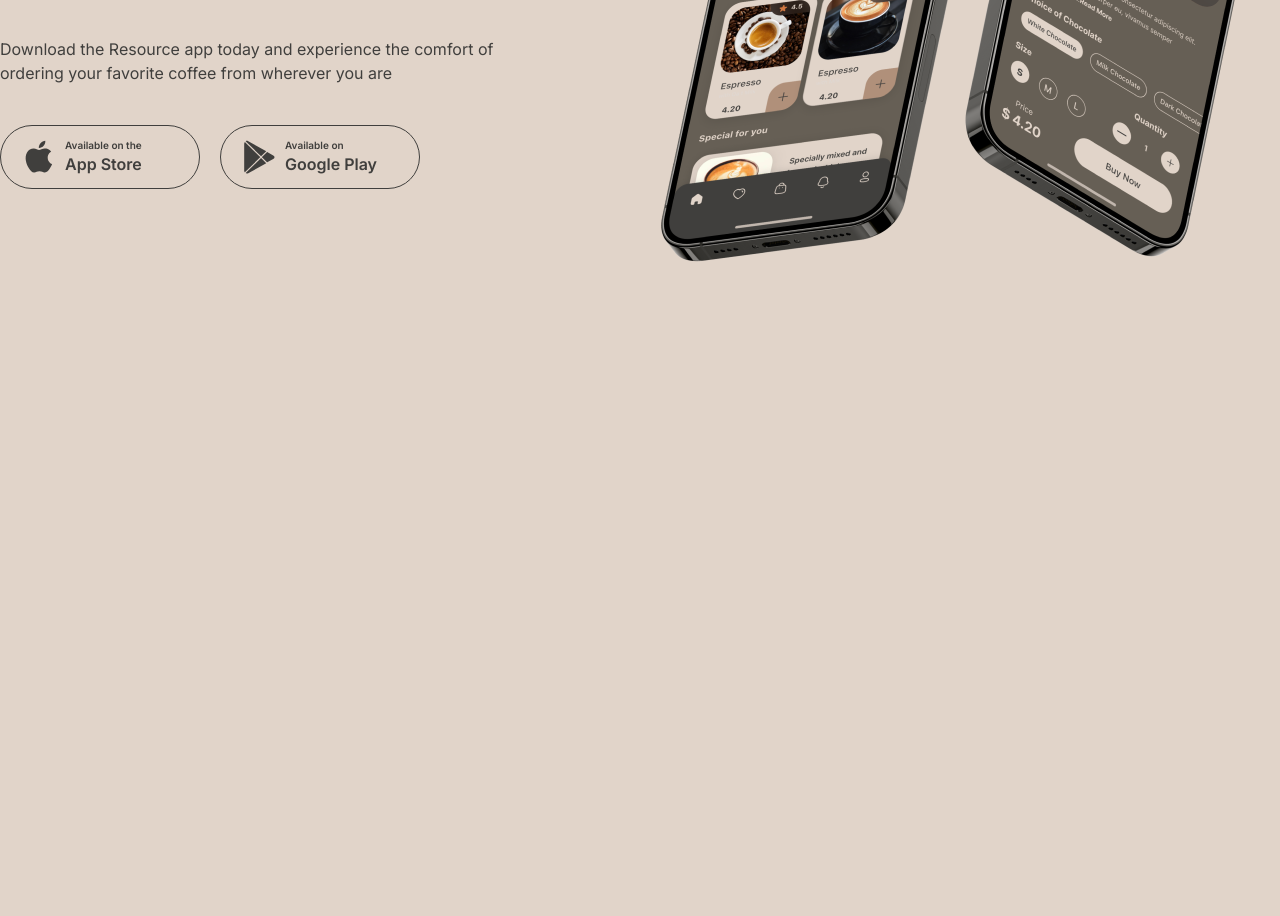
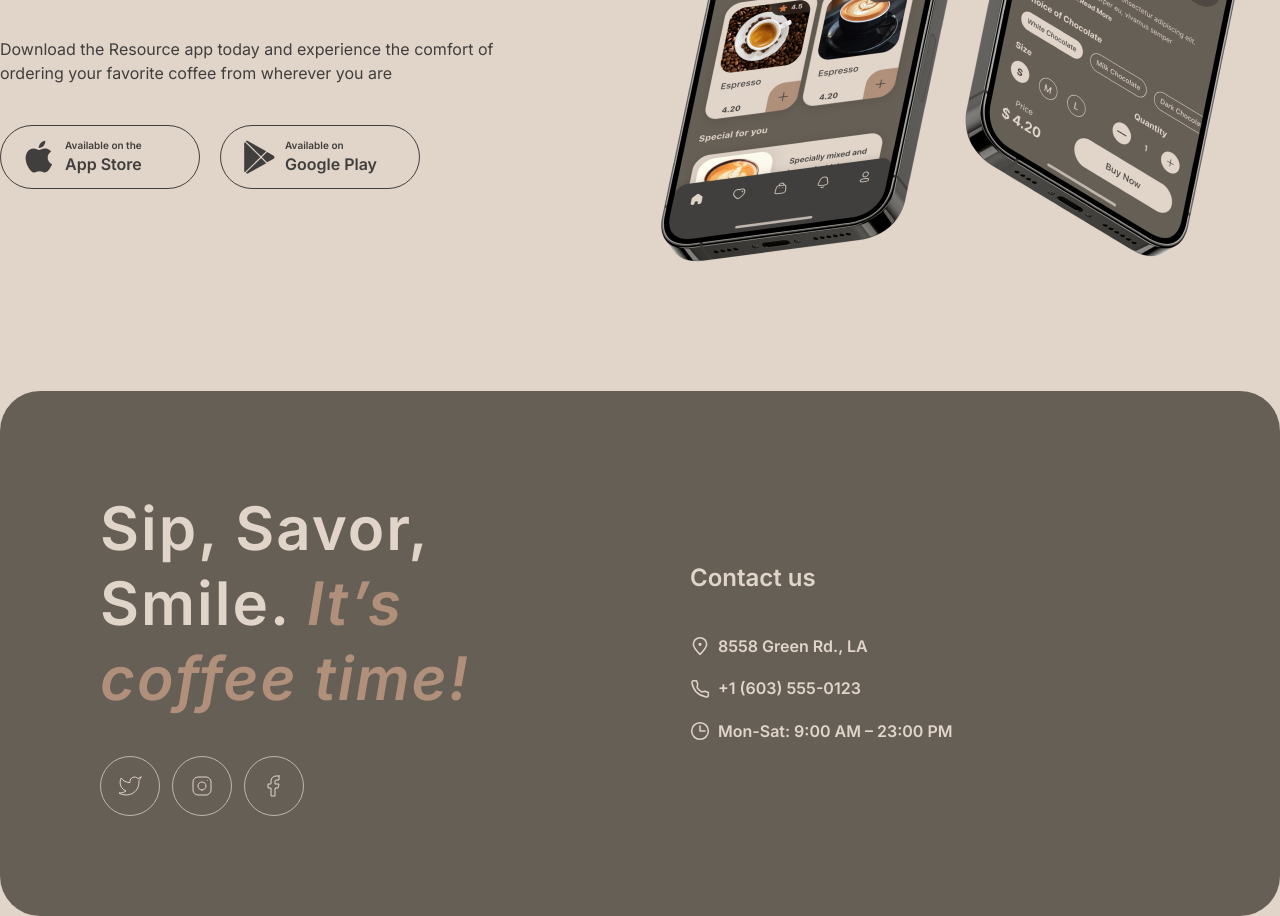
Before and after one commit to MargoMint/coffee-house, a plain HTML site: page coffee-house/index.html in a window 1280 px wide. Shown: the part 2752-3668 px from the top of the page. Before the commit the page ends 3050 px from the top, so only its background shows below. Drawn offline with Linux system fonts and the light colour scheme; a script that the page names is missing.

Commit message:
feat: implement footer

```diff
--- a/coffee-house/index.html
+++ b/coffee-house/index.html
@@ -147,6 +147,107 @@
         </div>
       </section>
     </main>
+
+    <footer class="footer" id="contact-us">
+      <div class="container footer__container">
+        <div class="footer__offer">
+          <div class="footer__offer-title title">
+            Sip, Savor, Smile.
+            <span class="title-accent">It’s coffee time!</span>
+          </div>
+
+          <ul class="footer__offer-socials">
+            <li class="footer__offer-item">
+              <a
+                href="https://twitter.com"
+                target="_blank"
+                rel="noopener noreferrer"
+                class="footer__offer-link"
+              >
+                <img
+                  src="icons/socials/twitter.svg"
+                  alt="twitter"
+                  class="footer__offer-img"
+                />
+              </a>
+            </li>
+
+            <li class="footer__offer-item">
+              <a
+                href="https://instagram.com"
+                target="_blank"
+                rel="noopener noreferrer"
+                class="footer__offer-link"
+              >
+                <img
+                  src="icons/socials/instagram.svg"
+                  alt="instagram"
+                  class="footer__offer-img"
+                />
+              </a>
+            </li>
+
+            <li class="footer__offer-item">
+              <a
+                href="https://facebook.com"
+                target="_blank"
+                rel="noopener noreferrer"
+                class="footer__offer-link"
+              >
+                <img
+                  src="icons/socials/facebook.svg"
+                  alt="facebook"
+                  class="footer__offer-img"
+                />
+              </a>
+            </li>
+          </ul>
+        </div>
+
+        <div class="footer__contacts">
+          <span class="footer__contacts-title">Contact us</span>
+          <ul class="footer__contacts-list">
+            <li class="footer__contacts-item">
+              <a
+                href="https://maps.google.com/?q=8558+Green+Rd,+LA"
+                target="_blank"
+                rel="noopener noreferrer"
+                class="footer__contacts-link"
+              >
+                <img
+                  src="icons/contacts/location.svg"
+                  alt="location"
+                  class="footer__contacts-icon"
+                />
+                <span>8558 Green Rd., LA</span>
+              </a>
+            </li>
+
+            <li class="footer__contacts-item">
+              <a href="tel:+16035550123" class="footer__contacts-link">
+                <img
+                  src="icons/contacts/phone.svg"
+                  alt="phone"
+                  class="footer__contacts-icon"
+                />
+                <span>+1 (603) 555-0123</span>
+              </a>
+            </li>
+
+            <li class="footer__contacts-item">
+              <a href="#" class="footer__contacts-link">
+                <img
+                  src="icons/contacts/clock.svg"
+                  alt="working hours"
+                  class="footer__contacts-icon"
+                />
+                <span>Mon-Sat: 9:00 AM – 23:00 PM</span>
+              </a>
+            </li>
+          </ul>
+        </div>
+      </div>
+    </footer>
     <script src="js/main.js" defer></script>
     <script src="js/home.js" defer></script>
   </body>
--- /dev/null
+++ b/coffee-house/scss/_footer.scss
@@ -0,0 +1,78 @@
+.footer {
+  margin-top: 93px;
+  &__container {
+    border-radius: 40px;
+    background-color: $color-bg-container;
+    display: grid;
+    grid-template-columns: repeat(2, 1fr);
+    gap: 100px;
+    padding: 100px;
+  }
+  &__offer {
+    display: flex;
+    flex-direction: column;
+    gap: 40px;
+    &-title {
+      color: $color-text-light;
+    }
+    &-socials {
+      display: flex;
+      gap: 12px;
+    }
+    &-item {
+      width: 60px;
+      height: 60px;
+      display: flex;
+      justify-content: center;
+      align-items: center;
+      border: 1px solid $color-border-light;
+      border-radius: 50%;
+    }
+    &-img {
+      width: 24px;
+      height: 24px;
+      display: block;
+    }
+  }
+  &__contacts {
+    color: $color-text-light;
+    display: flex;
+    flex-direction: column;
+    justify-content: center;
+    gap: 40px;
+
+    &-title {
+      font-weight: 600;
+      font-size: 24px;
+      line-height: 125%;
+    }
+
+    &-list {
+      display: flex;
+      flex-direction: column;
+      gap: 16px;
+    }
+
+    &-item {
+      display: flex;
+      align-items: center;
+      span {
+        font-weight: 600;
+        line-height: 165%;
+      }
+    }
+
+    &-link {
+      display: flex;
+      align-items: center;
+      text-decoration: none;
+      color: inherit;
+    }
+
+    &-icon {
+      width: 20px;
+      height: 20px;
+      margin-right: 8px;
+    }
+  }
+}
```
Also changed, not shown: coffee-house/icons/contacts/clock.svg (added), coffee-house/icons/contacts/location.svg (added), coffee-house/icons/contacts/phone.svg (added), coffee-house/icons/socials/facebook.svg (added), coffee-house/icons/socials/instagram.svg (added), coffee-house/icons/socials/twitter.svg (added).
